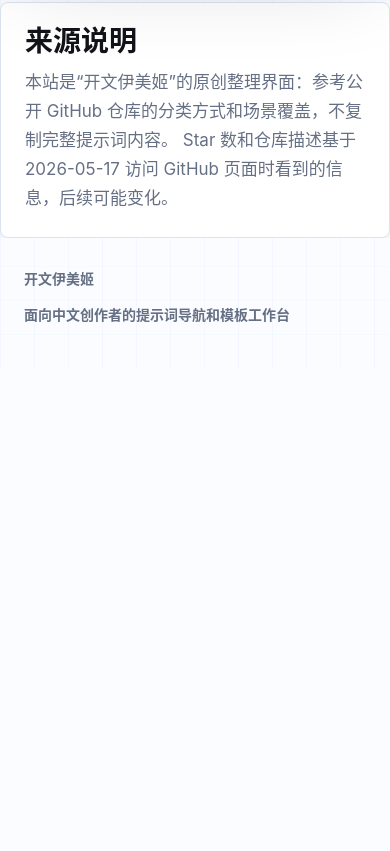
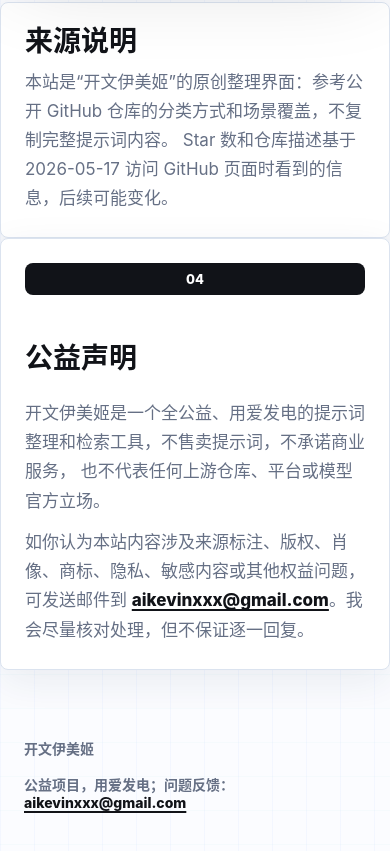
Before and after one commit to mangooding/kaiwen-yimeiji, a plain HTML site: page index.html in a window 390 px wide. Shown: the part 5207-6058 px from the top of the page. Before the commit the page ends 5575 px from the top, so only its background shows below. Drawn offline with Linux system fonts and the light colour scheme; no server answers.

Commit message:
Add public interest disclaimer

```diff
--- a/index.html
+++ b/index.html
@@ -21,6 +21,7 @@
         <a href="#templates">模板工坊</a>
         <a href="#api">API 调用结构</a>
         <a href="#sources-note">来源说明</a>
+        <a href="#public-interest">公益声明</a>
       </nav>
       <a class="header-action" href="#templates">
         <svg aria-hidden="true" viewBox="0 0 24 24">
@@ -261,11 +262,28 @@
           Star 数和仓库描述基于 2026-05-17 访问 GitHub 页面时看到的信息，后续可能变化。
         </p>
       </section>
+
+      <section id="public-interest" class="section public-interest-section" aria-labelledby="public-interest-title">
+        <div class="public-interest-copy">
+          <span class="section-index">04</span>
+          <div>
+            <h2 id="public-interest-title">公益声明</h2>
+            <p>
+              开文伊美姬是一个全公益、用爱发电的提示词整理和检索工具，不售卖提示词，不承诺商业服务，
+              也不代表任何上游仓库、平台或模型官方立场。
+            </p>
+            <p>
+              如你认为本站内容涉及来源标注、版权、肖像、商标、隐私、敏感内容或其他权益问题，可发送邮件到
+              <a href="mailto:aikevinxxx@gmail.com">aikevinxxx@gmail.com</a>。我会尽量核对处理，但不保证逐一回复。
+            </p>
+          </div>
+        </div>
+      </section>
     </main>
 
     <footer class="site-footer">
       <span>开文伊美姬</span>
-      <span>面向中文创作者的提示词导航和模板工作台</span>
+      <span>公益项目，用爱发电；问题反馈：<a href="mailto:aikevinxxx@gmail.com">aikevinxxx@gmail.com</a></span>
     </footer>
 
     <div class="toast" role="status" aria-live="polite" id="toast">已复制</div>
--- a/styles.css
+++ b/styles.css
@@ -388,7 +388,8 @@ main {
 .template-card,
 .flow-step,
 .code-panel,
-.note-section {
+.note-section,
+.public-interest-section {
   background: var(--surface);
   border: 1px solid var(--line);
   border-radius: var(--radius);
@@ -916,12 +917,42 @@ code {
   line-height: 1.72;
 }
 
-.note-section {
+.note-section,
+.public-interest-section {
   padding: 34px;
 }
 
-.note-section h2 {
+.note-section h2,
+.public-interest-section h2 {
   font-size: clamp(28px, 3vw, 40px);
+}
+
+.public-interest-section {
+  margin-bottom: 38px;
+}
+
+.public-interest-copy {
+  display: grid;
+  grid-template-columns: 48px minmax(0, 1fr);
+  gap: 18px;
+  align-items: flex-start;
+}
+
+.public-interest-section p {
+  max-width: 920px;
+  margin: 12px 0 0;
+  color: var(--muted);
+  font-size: 17px;
+  line-height: 1.72;
+}
+
+.public-interest-section a,
+.site-footer a {
+  color: var(--ink);
+  font-weight: 850;
+  text-decoration: underline;
+  text-decoration-thickness: 2px;
+  text-underline-offset: 3px;
 }
 
 .site-footer {
@@ -1120,6 +1151,14 @@ code {
   .note-section {
     padding: 24px;
   }
+
+  .public-interest-section {
+    padding: 24px;
+  }
+
+  .public-interest-copy {
+    grid-template-columns: 1fr;
+  }
 }
 
 @media (prefers-reduced-motion: reduce) {
```
